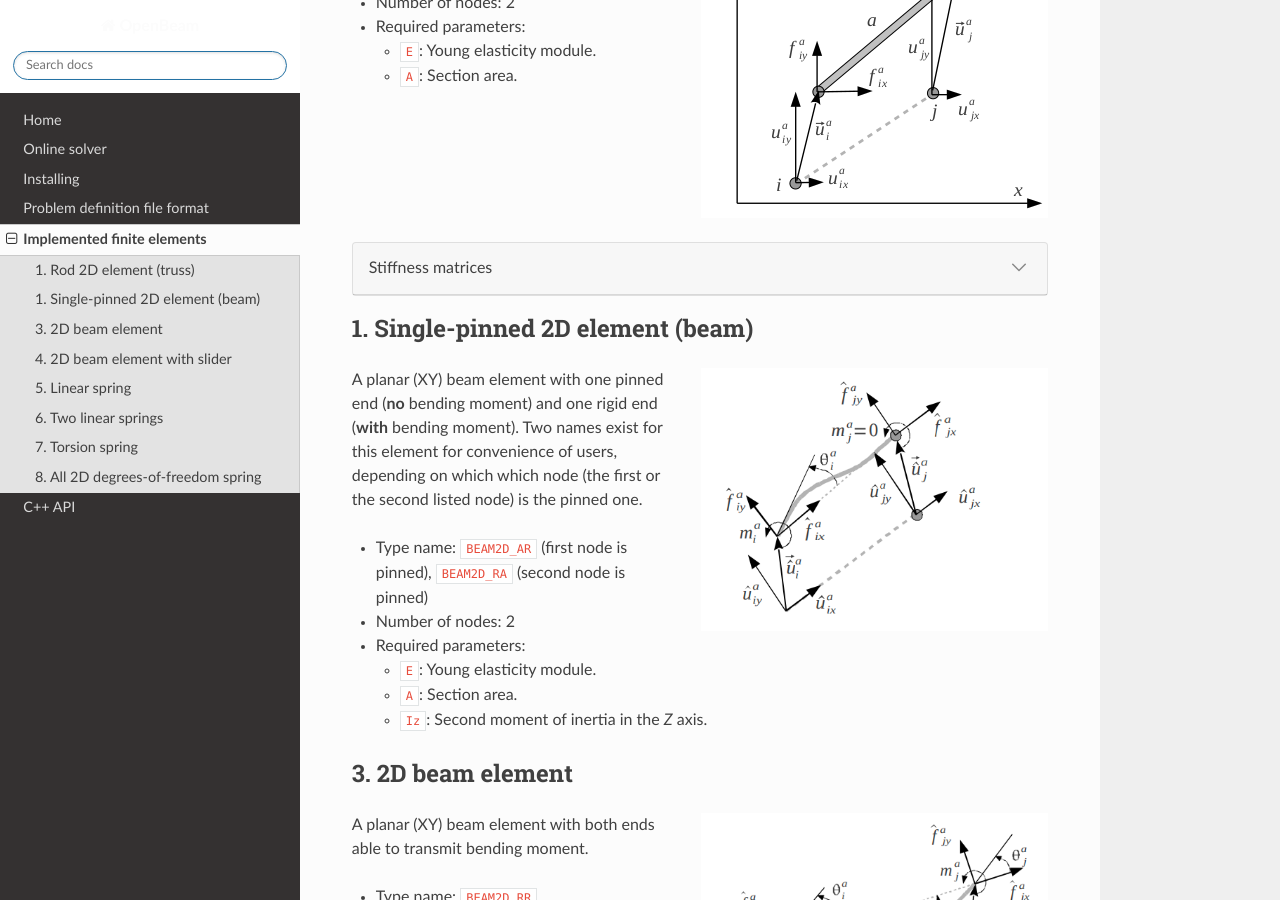
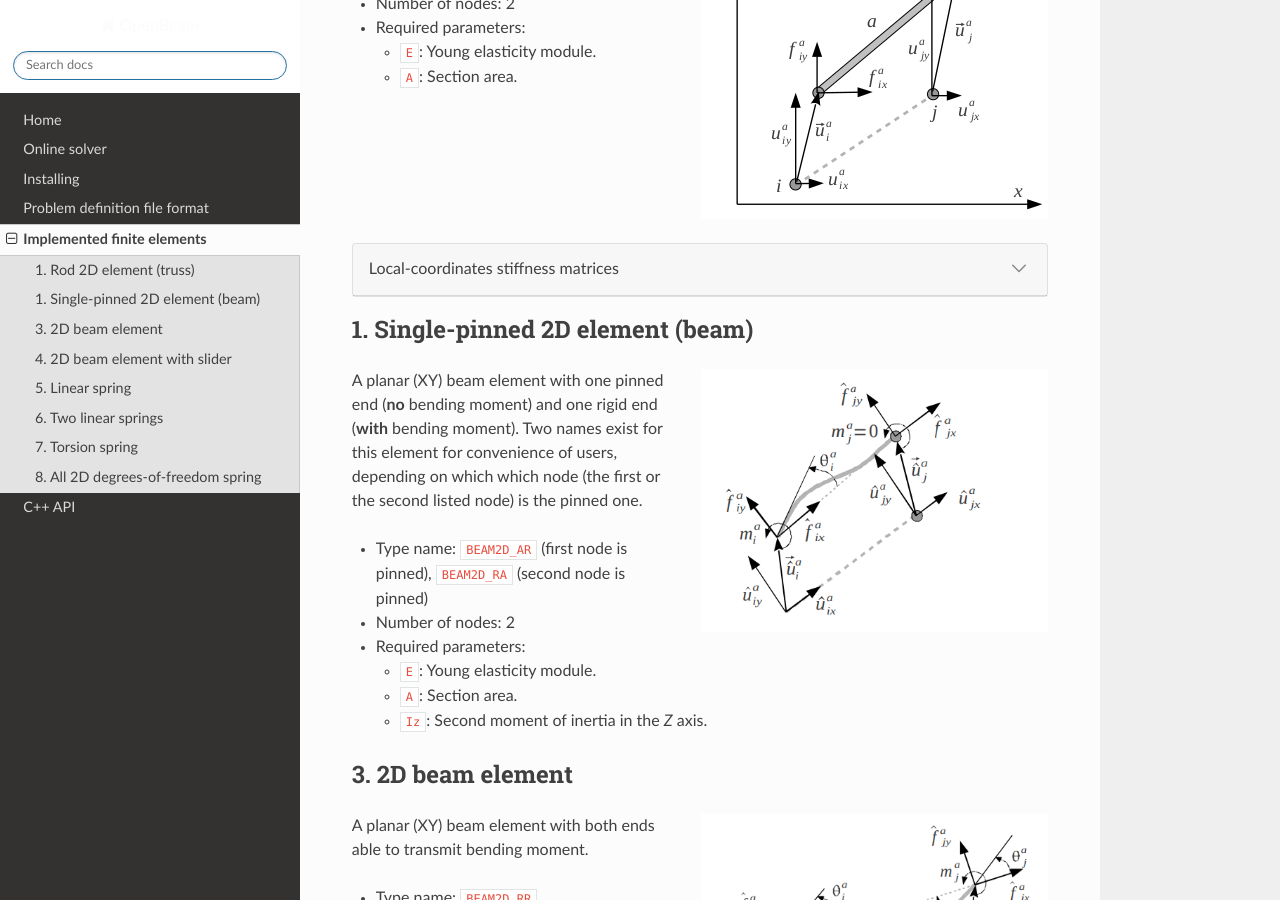
Before and after one commit to open-beam/openbeam, a Sphinx documentation site: the page built from docs/finite_elements.rst, in a window 1280 px wide and 900 px high, scrolled down 515 px. Built offline with Sphinx 7.4.7 and the Read the Docs theme 2.0.0, drawn with Linux system fonts in a browser that asks for light colours; formulas are drawn with MathJax 3.

Commit message:
further docs fixes

```diff
--- a/docs/finite_elements.rst
+++ b/docs/finite_elements.rst
@@ -11,7 +11,7 @@
 parameters for several elements.
 Note that defining more parameters than the minimum required ones
 is not an error,
-e.g. you can define ``Iz`` for a `BEAM2D_AA` and it
+e.g. you can define ``Iz`` for a ``BEAM2D_AA`` and it
 will neither be used nor an error triggered.
 
 
@@ -37,13 +37,13 @@
 
     <div style="clear: both"></div>
 
-.. dropdown:: Stiffness matrices
+.. dropdown:: Local-coordinates stiffness matrices
 
     .. math::
       :nowrap:
 
       \begin{equation*}
-      \mathbf{K}_{ii} = \mathbf{K}_{jj} =
+      \hat{\mathbf{K}}_{ii} = \hat{\mathbf{K}}_{jj} =
       \begin{blockarray}{ccccccc}
       x & y & z & r_x & r_y & r_z \\
       \begin{block}{(cccccc)c}
```
Also changed, not shown: other parts of docs/finite_elements.rst (+1 -1 lines).
